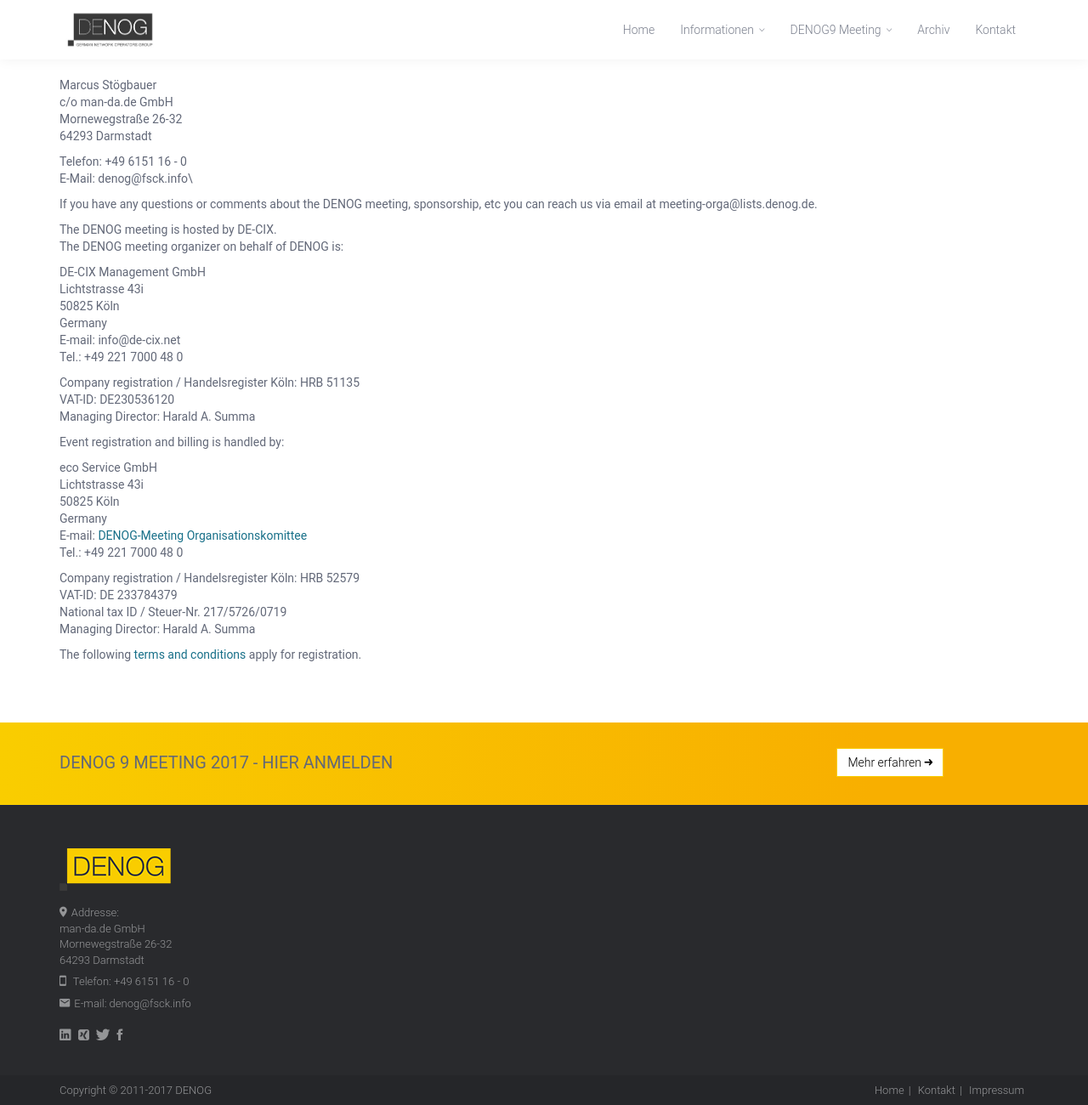
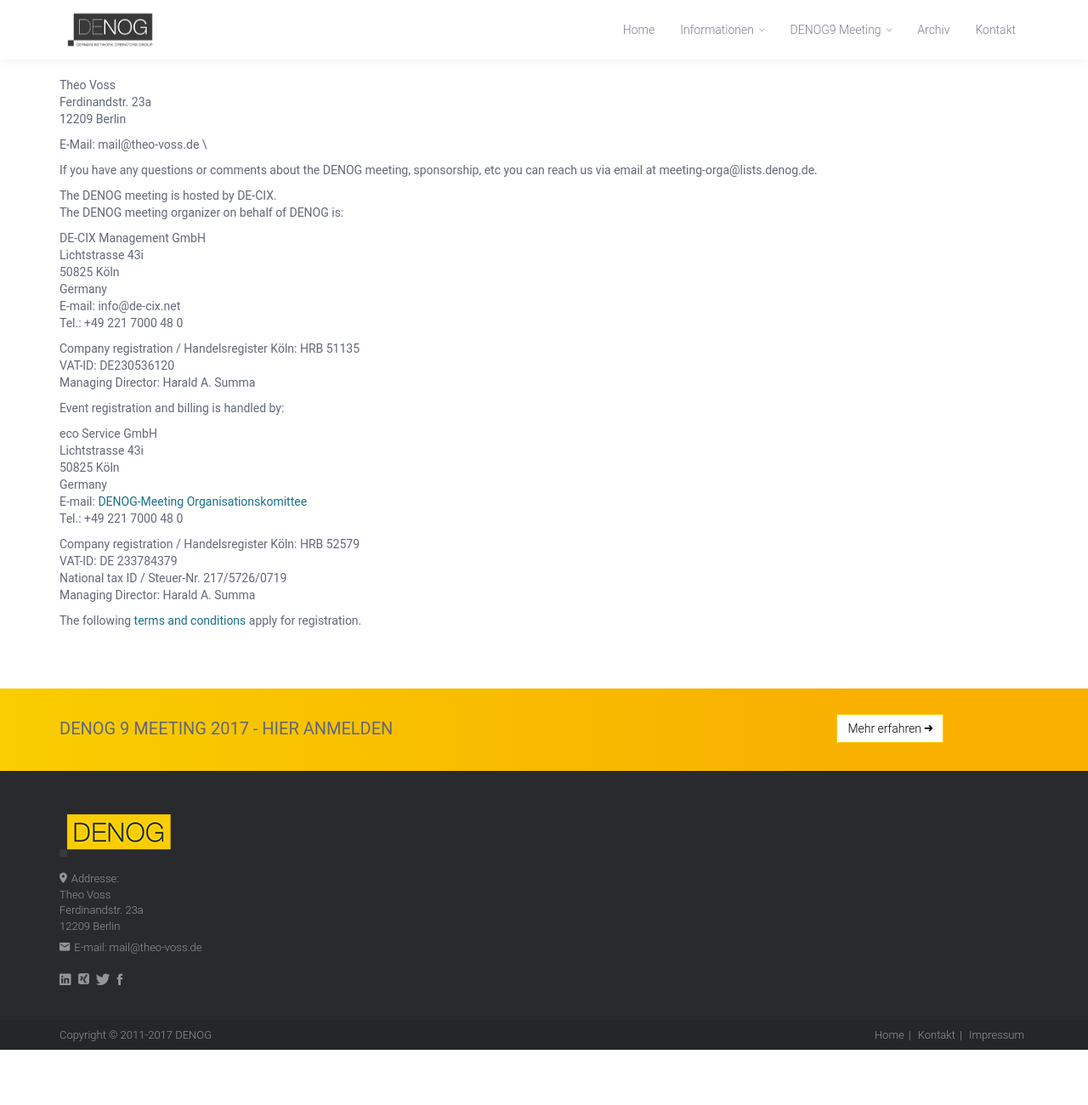
Before and after one commit to denog/denog.github.io, a Jekyll site: the page built from de/impressum.md, in a window 1280 px wide. Shown: the whole page at 85% size. Built offline with Jekyll 4.4.1, drawn with Linux system fonts in a browser that asks for light colours; some web fonts are replaced; after the commit the page ends 1235 px from its top, so only the background shows below that.

Commit message:
Fixed Issues

```diff
--- a/_includes/footer.html
+++ b/_includes/footer.html
@@ -12,9 +12,8 @@
           <img class="footer-logo" src="{{ site.url }}/images/logo-denog-small.png" alt="">
         </a>
         <ul class="footer-contacts">
-          <li><i class="ion-android-pin"></i>Addresse:<br/>man-da.de GmbH<br/>Mornewegstraße 26-32<br/>64293 Darmstadt</li>
-          <li><i class="ion-android-phone-portrait"></i> Telefon: +49 6151 16 - 0</li>
-          <li><i class="ion-android-mail"></i>E-mail: denog@fsck.info</li>
+          <li><i class="ion-android-pin"></i>Addresse:<br/>Theo Voss<br/>Ferdinandstr. 23a<br/>12209 Berlin </li>
+          <li><i class="ion-android-mail"></i>E-mail: mail@theo-voss.de</li>
         </ul>
         <ul class="footer-social">
           <li><a href="https://www.linkedin.com/groups/2431807" title="LinkedIn"><i class="ion-social-linkedin"></i></a></li>
--- a/de/impressum.md
+++ b/de/impressum.md
@@ -3,13 +3,11 @@
 ref: impressum
 title: Impressum
 ---
-Marcus Stögbauer\\
-c/o man-da.de GmbH\\
-Mornewegstraße 26-32\\
-64293 Darmstadt
+Theo Voss \\
+Ferdinandstr. 23a \\
+12209 Berlin
 
-Telefon: +49 6151 16 - 0\\
-E-Mail: denog@fsck.info\\
+E-Mail: mail@theo-voss.de \\
 
 If you have any questions or comments about the DENOG meeting, sponsorship, etc you can reach us via email at meeting-orga@lists.denog.de.
 
```
